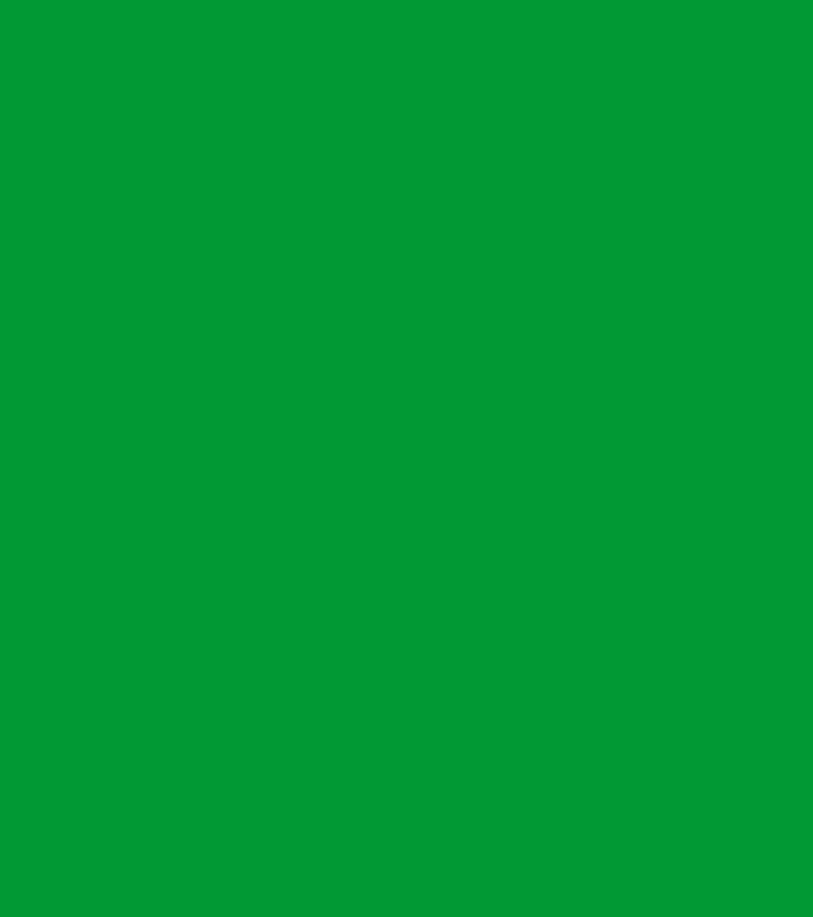
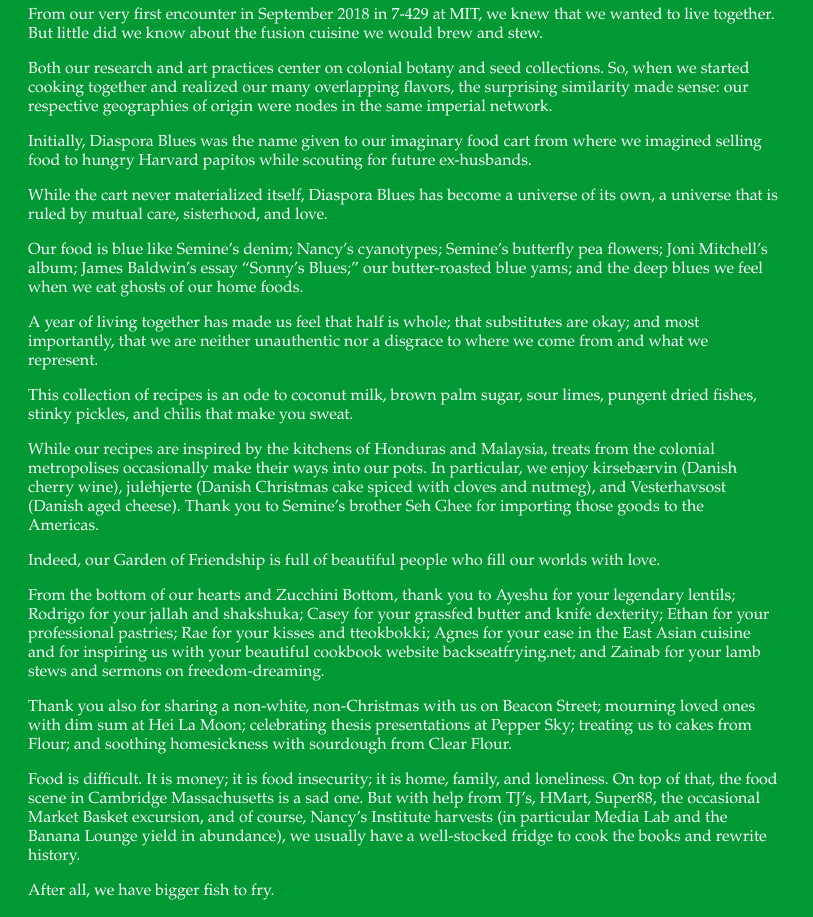
Before and after one commit to agnescameron/garden-of-blues, a React (Create React App) app: page /about in a window 1280 px wide. Shown: the part 320-1237 px from the top of the page, without its empty margins (0-813 px from the left). Before the commit the page ends 800 px from the top, so only its background shows below. Built offline with nearby package versions, Linux system fonts and the light colour scheme; no server answers.

Commit message:
added proper about

```diff
--- a/src/components/Nav.css
+++ b/src/components/Nav.css
@@ -24,4 +24,5 @@ a {
 	width: 60%;
 	min-width: 450px;
 	max-width: 750px;
+	margin-left: 20px;
 }
--- a/src/routes/About.js
+++ b/src/routes/About.js
@@ -15,6 +15,34 @@ class About extends React.Component{
 	  		where we nourish and nurture each other in times of heartache, homesickness, finals,
 	  		and other pains part of this journey that is life.
 	  		</div>
+<p>Our Garden of Blues is born out of love for each other. Like Spongebob’s Bikini Bottom, our Zucchini Bottom is a true Garden of Friendship where we nourish and nurture each other in times of heartache, homesickness, finals, and other pains part of this marvelous journey that is life. </p>
+
+<p>From our very first encounter in September 2018 in 7-429 at MIT, we knew that we wanted to live together. But little did we know about the fusion cuisine we would brew and stew.</p>
+
+<p>Both our research and art practices center on colonial botany and seed collections. So, when we started cooking together and realized our many overlapping flavors, the surprising similarity made sense: our respective geographies of origin were nodes in the same imperial network. </p>
+
+<p>Initially, Diaspora Blues was the name given to our imaginary food cart from where we imagined selling food to hungry Harvard papitos while scouting for future ex-husbands. </p>
+
+<p>While the cart never materialized itself, Diaspora Blues has become a universe of its own, a universe that is ruled by mutual care, sisterhood, and love. </p>
+
+<p>Our food is blue like Semine’s denim; Nancy’s cyanotypes; Semine’s butterfly pea flowers; Joni Mitchell’s album; James Baldwin’s essay “Sonny’s Blues;” our butter-roasted blue yams; and the deep blues we feel when we eat ghosts of our home foods.  </p>
+
+<p>A year of living together has made us feel that half is whole; that substitutes are okay; and most importantly, that we are neither unauthentic nor a disgrace to where we come from and what we represent.</p>
+
+<p>This collection of recipes is an ode to coconut milk, brown palm sugar, sour limes, pungent dried fishes, stinky pickles, and chilis that make you sweat. </p>
+
+<p>While our recipes are inspired by the kitchens of Honduras and Malaysia, treats from the colonial metropolises occasionally make their ways into our pots. In particular, we enjoy kirsebærvin (Danish cherry wine), julehjerte (Danish Christmas cake spiced with cloves and nutmeg), and Vesterhavsost (Danish aged cheese). Thank you to Semine’s brother Seh Ghee for importing those goods to the Americas. </p>
+
+<p>Indeed, our Garden of Friendship is full of beautiful people who fill our worlds with love. </p>
+
+<p>From the bottom of our hearts and Zucchini Bottom, thank you to Ayeshu for your legendary lentils; Rodrigo for your jallah and shakshuka; Casey for your grassfed butter and knife dexterity; Ethan for your professional pastries; Rae for your kisses and tteokbokki; Agnes for your ease in the East Asian cuisine and for inspiring us with your beautiful cookbook website backseatfrying.net; and Zainab for your lamb stews and sermons on freedom-dreaming.</p>
+
+<p>Thank you also for sharing a non-white, non-Christmas with us on Beacon Street; mourning loved ones with dim sum at Hei La Moon; celebrating thesis presentations at Pepper Sky; treating us to cakes from Flour; and soothing homesickness with sourdough from Clear Flour.  </p>
+
+<p>Food is difficult. It is money; it is food insecurity; it is home, family, and loneliness. On top of that, the food scene in Cambridge Massachusetts is a sad one. But with help from TJ’s, HMart, Super88, the occasional Market Basket excursion, and of course, Nancy’s Institute harvests (in particular Media Lab and the Banana Lounge yield in abundance), we usually have a well-stocked fridge to cook the books and rewrite history.</p>
+
+<p>After all, we have bigger fish to fry. </p>
+
 	  		</div>
   		</div>);
 	}
```
